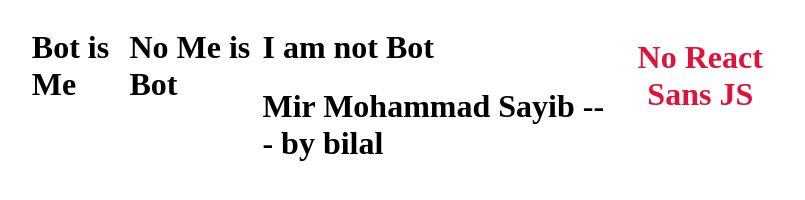
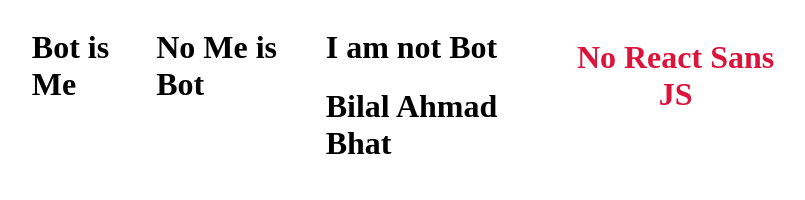
Before and after one commit to mirsayib/teach-bots, a plain HTML site: page index.html in a window 1280 px wide. Shown: the whole page, without its empty margins (229-1034 px from the left). Drawn offline with Linux system fonts and the light colour scheme.

Commit message:
Bilal Ahmad Bhat added in divv

```diff
--- a/index.html
+++ b/index.html
@@ -19,7 +19,7 @@
         <div class="sayib">
             <h1>I am not Bot</h1>
             <div class="mind">
-                <h1>Mir Mohammad Sayib --- by bilal</h1>
+                <h1>Bilal Ahmad Bhat</h1>
             </div>
         </div>
         <div class="heart">
```
